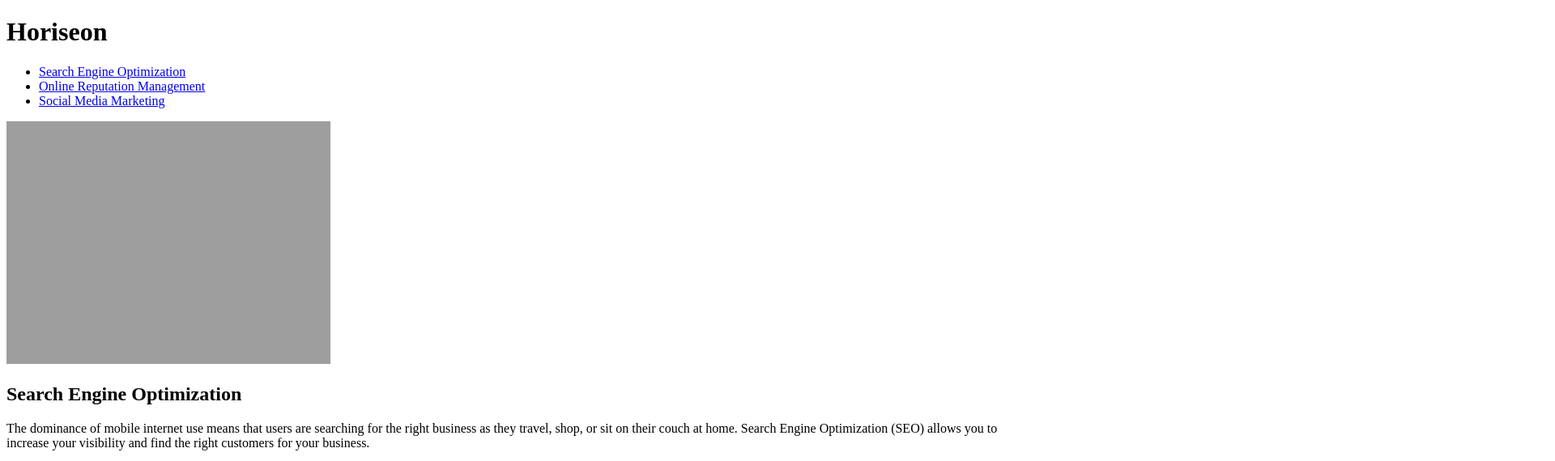
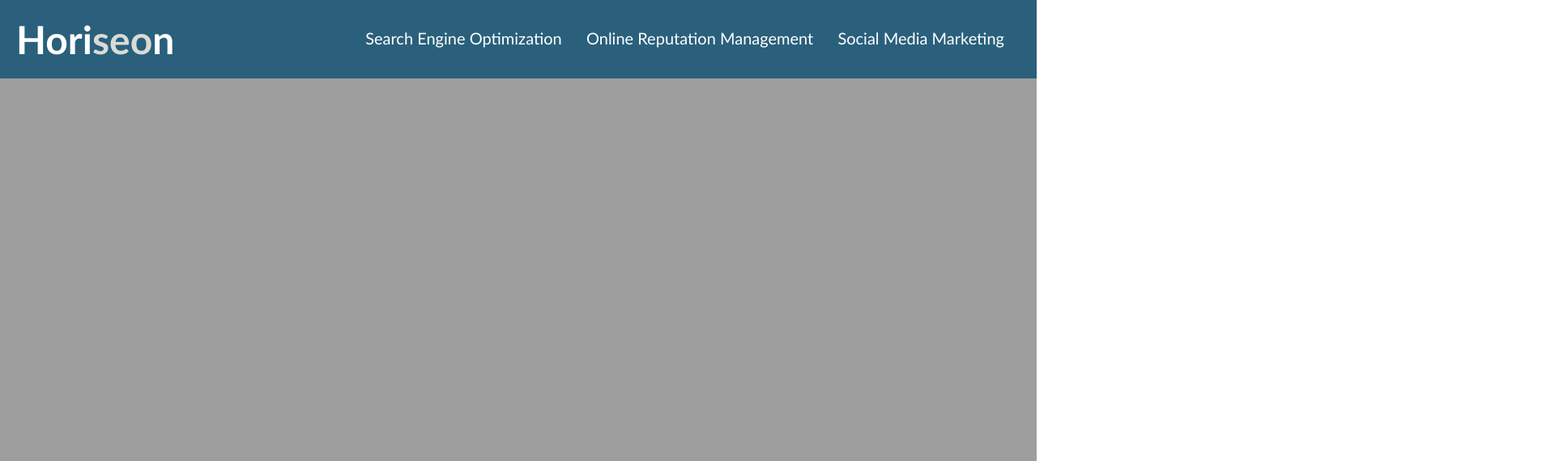
Before and after one commit to JosephVasquez592/Module-1-Challenge, a plain HTML site: page index.html in a window 1280 px wide. Shown: the top 570 px of the page at 81% size, 1920 px wide, since content can reach past the window. Drawn offline with Linux system fonts and the light colour scheme; the site is published under a folder, as on GitHub Pages, so addresses that start at the root find nothing.

Commit message:
Update index.html

```diff
--- a/index.html
+++ b/index.html
@@ -3,7 +3,7 @@
 
 <head>
     <meta charset="UTF-8" />
-    <link rel="stylesheet" href="/style (1).css">
+    <link rel="stylesheet" href="./style (1).css">
     <title>Horiseon Services</title>
 </head>
 
```
